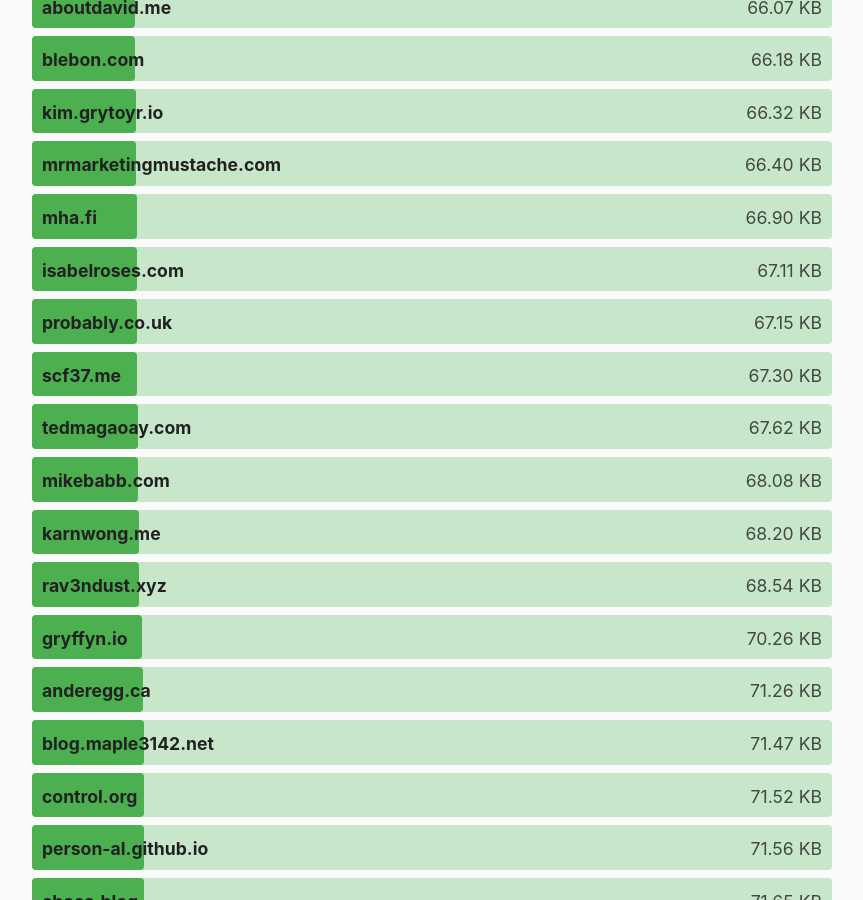
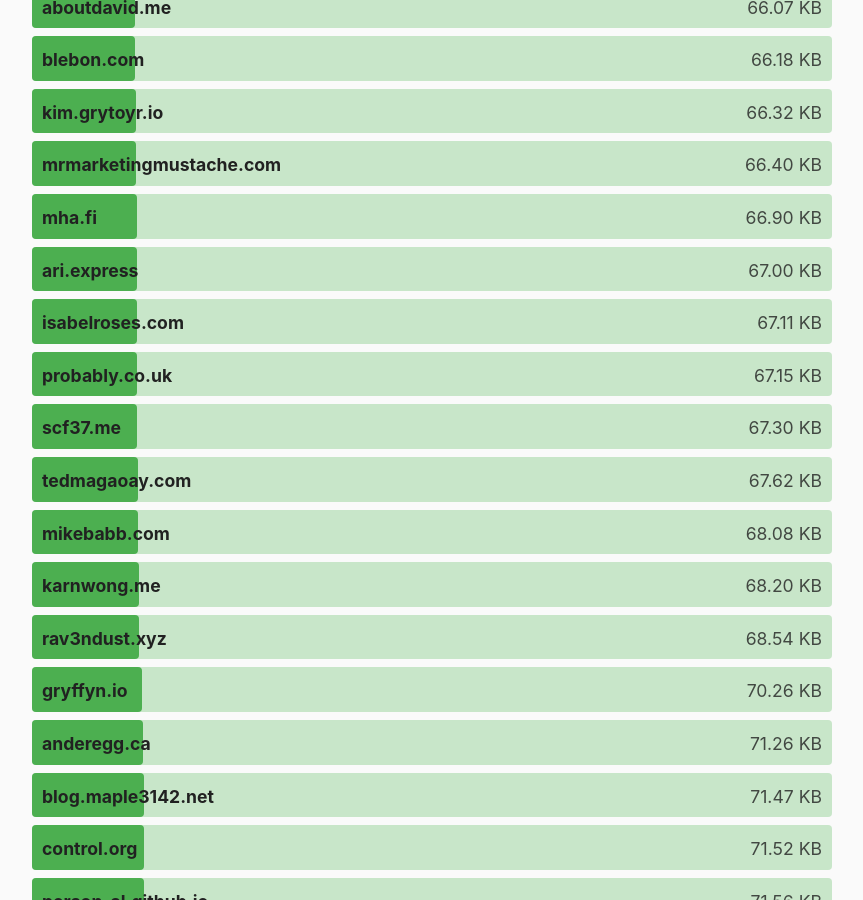
Before and after one commit to kevquirk/512kb.club, a Jekyll site: the page built from index.md, in a window 1280 px wide and 900 px high, scrolled down 19784 px. Shown: the whole window, without its empty margins (208-1071 px from the left). Built offline with Jekyll 4.4.1, drawn with Linux system fonts in a browser that asks for light colours.

Commit message:
Add ari.express

```diff
--- a/_data/sites.yml
+++ b/_data/sites.yml
@@ -4187,3 +4187,8 @@
   url: https://zwieratko.sk/
   size: 30.94
   last_checked: 2025-05-18
+
+- domain: ari.express
+  url: https://ari.express/
+  size: 67
+  last_checked: 2025-06-01
```
